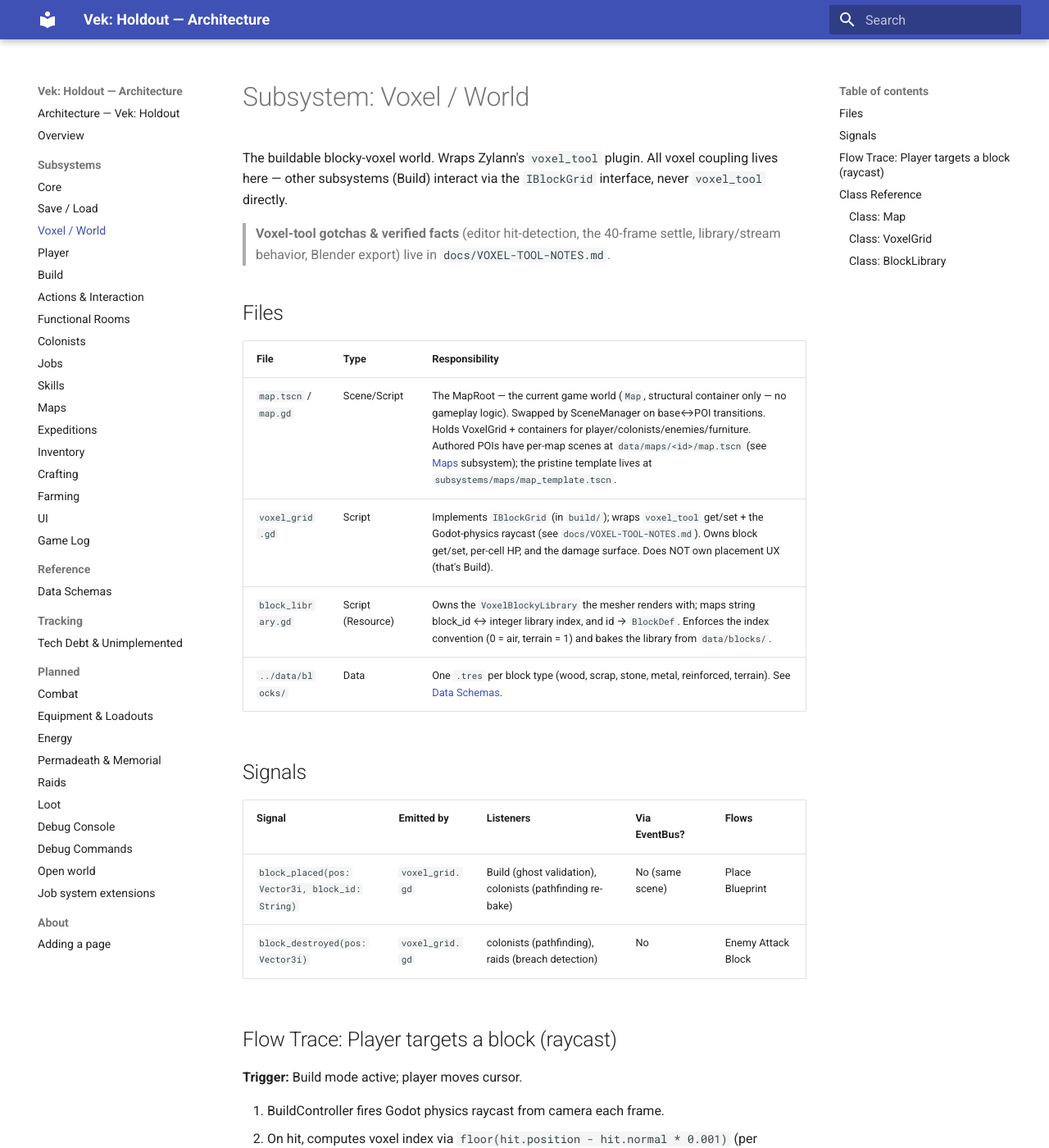
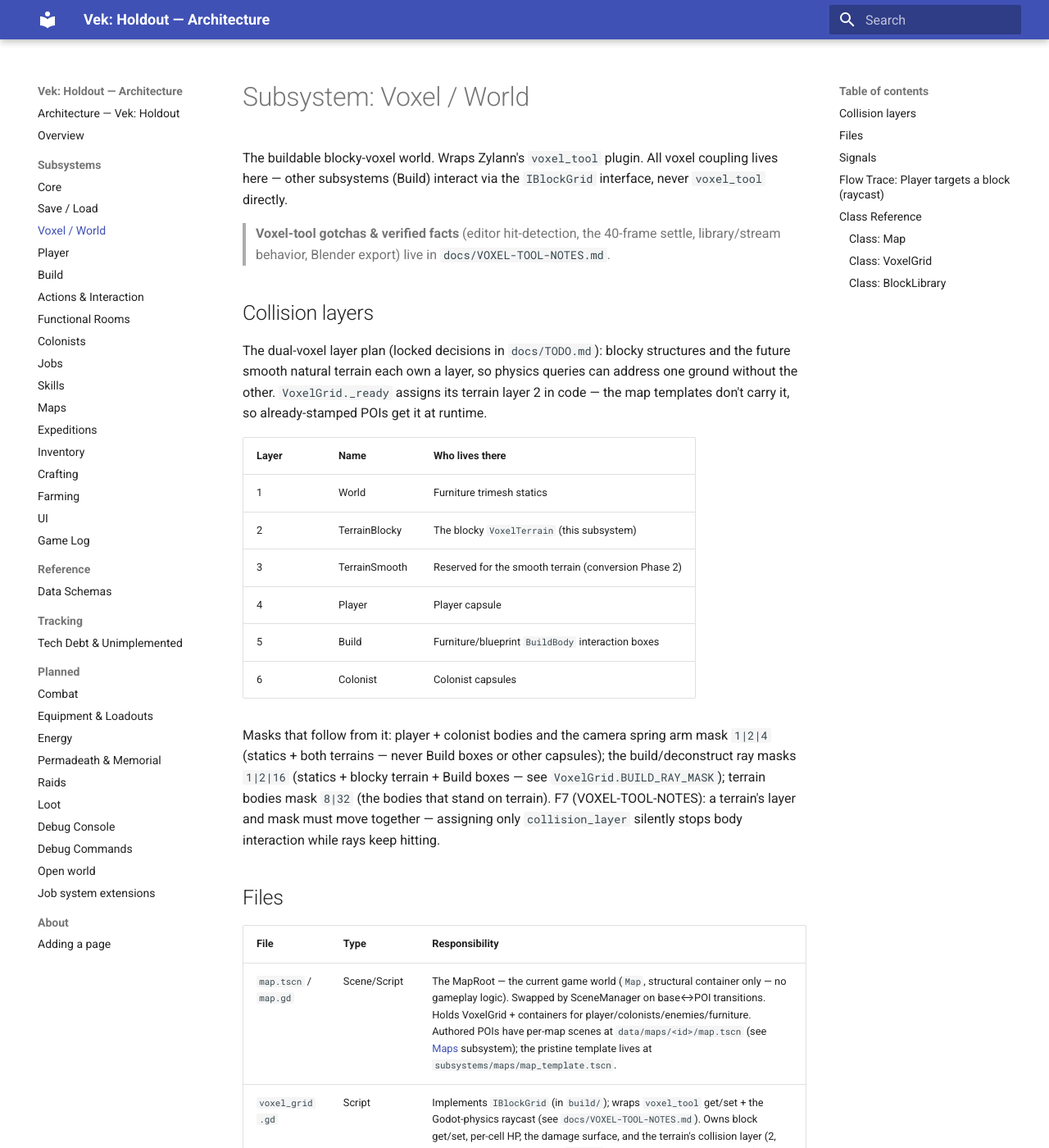
Before and after one commit to gdgonzaga/vek-holdout, an MkDocs documentation site: the page built from docs/architecture/voxel-world.md, in a window 1280 px wide and 1400 px high. Shown: the whole window at 82% size. Built offline with MkDocs 1.6.1 and Material for MkDocs 9.7.7, drawn with Linux system fonts in a browser that asks for light colours; some of the changed text lies outside the part shown.

Commit message:
docs(arch): sync voxel/build/maps with the collision layer plan
voxel-world.md gains a Collision layers section (the D3 table + derived
masks + the F7 layer/mask-together rule) and documents VoxelGrid's
layer assignment, BUILD_RAY_MASK, and height_at. build.md's furniture
spawn/template rows move Build bodies to layer 5 and note the adapter's
height_at passthrough. maps.md's wire_colonists row describes the
injectable ground-probe seam in _compose_walkability.

mkdocs build --strict passes.

```diff
--- a/docs/architecture/voxel-world.md
+++ b/docs/architecture/voxel-world.md
@@ -4,12 +4,27 @@ The buildable blocky-voxel world. Wraps Zylann's `voxel_tool` plugin. All voxel
 
 > **Voxel-tool gotchas & verified facts** (editor hit-detection, the 40-frame settle, library/stream behavior, Blender export) live in `docs/VOXEL-TOOL-NOTES.md`.
 
+## Collision layers
+
+The dual-voxel layer plan (locked decisions in `docs/TODO.md`): blocky structures and the future smooth natural terrain each own a layer, so physics queries can address one ground without the other. `VoxelGrid._ready` assigns its terrain layer 2 in code — the map templates don't carry it, so already-stamped POIs get it at runtime.
+
+| Layer | Name | Who lives there |
+|---|---|---|
+| 1 | World | Furniture trimesh statics |
+| 2 | TerrainBlocky | The blocky `VoxelTerrain` (this subsystem) |
+| 3 | TerrainSmooth | Reserved for the smooth terrain (conversion Phase 2) |
+| 4 | Player | Player capsule |
+| 5 | Build | Furniture/blueprint `BuildBody` interaction boxes |
+| 6 | Colonist | Colonist capsules |
+
+Masks that follow from it: player + colonist bodies and the camera spring arm mask `1|2|4` (statics + both terrains — never Build boxes or other capsules); the build/deconstruct ray masks `1|2|16` (statics + blocky terrain + Build boxes — see `VoxelGrid.BUILD_RAY_MASK`); terrain bodies mask `8|32` (the bodies that stand on terrain). F7 (VOXEL-TOOL-NOTES): a terrain's layer and mask must move together — assigning only `collision_layer` silently stops body interaction while rays keep hitting.
+
 ## Files
 
 | File | Type | Responsibility |
 |---|---|---|
 | `map.tscn` / `map.gd` | Scene/Script | The MapRoot — the current game world (`Map`, structural container only — no gameplay logic). Swapped by SceneManager on base↔POI transitions. Holds VoxelGrid + containers for player/colonists/enemies/furniture. Authored POIs have per-map scenes at `data/maps/<id>/map.tscn` (see [Maps](maps.md) subsystem); the pristine template lives at `subsystems/maps/map_template.tscn`. |
-| `voxel_grid.gd` | Script | Implements `IBlockGrid` (in `build/`); wraps `voxel_tool` get/set + the Godot-physics raycast (see `docs/VOXEL-TOOL-NOTES.md`). Owns block get/set, per-cell HP, and the damage surface. Does NOT own placement UX (that's Build). |
+| `voxel_grid.gd` | Script | Implements `IBlockGrid` (in `build/`); wraps `voxel_tool` get/set + the Godot-physics raycast (see `docs/VOXEL-TOOL-NOTES.md`). Owns block get/set, per-cell HP, the damage surface, and the terrain's collision layer (2, TerrainBlocky — assigned in `_ready`). Does NOT own placement UX (that's Build). |
 | `block_library.gd` | Script (Resource) | Owns the `VoxelBlockyLibrary` the mesher renders with; maps string block_id ↔ integer library index, and id → `BlockDef`. Enforces the index convention (0 = air, terrain = 1) and bakes the library from `data/blocks/`. |
 | `../data/blocks/` | Data | One `.tres` per block type (wood, scrap, stone, metal, reinforced, terrain). See [Data Schemas](data-schemas.md). |
 
@@ -65,7 +80,7 @@ The buildable blocky-voxel world. Wraps Zylann's `voxel_tool` plugin. All voxel
 **Script:** `voxel_grid.gd`
 **Description:** Implements `IBlockGrid` (defined in `build/i_block_grid.gd`). The sole owner of voxel_tool access for build/placement queries. Block identity is a string `block_id` everywhere outside this class; internally the integer voxel-tool library index is stored and `BlockLibrary` does the id↔index translation. Tracks per-position HP (`_hp_by_pos`) so combat/raids can damage blocks below their `BlockDef.hp` before destroying them.
 **Used by:** Build (placement + raycast), Colonists (A* pathfinding), Raids (breach + damage), Combat (`apply_damage`).
-**Lifecycle:** `_ready()` constructs the `BlockLibrary`, wires its `VoxelBlockyLibrary` into the terrain mesher, and fetches the `VoxelTool` reference from the `VoxelTerrain` child.
+**Lifecycle:** `_ready()` assigns the terrain its collision layer + body mask (F7: they move together), constructs the `BlockLibrary`, wires its `VoxelBlockyLibrary` into the terrain mesher, and fetches the `VoxelTool` reference from the `VoxelTerrain` child.
 
 **Properties:**
 
@@ -91,7 +106,8 @@ The buildable blocky-voxel world. Wraps Zylann's `voxel_tool` plugin. All voxel
 | `get_block_at(pos: Vector3i) -> String` | Returns block ID at position; empty string if air. |
 | `set_block_at(pos: Vector3i, block_id: String) -> void` | Places a block; seeds `_hp_by_pos[pos] = def.hp`; emits `block_placed`. |
 | `remove_block_at(pos: Vector3i) -> void` | Removes a block; clears its HP entry; emits `block_destroyed`. |
-| `raycast_to_voxel(origin: Vector3, dir: Vector3, max_dist: float, exclude: Array = []) -> Dictionary` | Godot physics raycast → voxel index + face normal. Returns `{position, normal, hit}`. `exclude` is an `Array[RID]` to skip (player body). NOT `VoxelTool.raycast` (see gotcha). |
+| `raycast_to_voxel(origin: Vector3, dir: Vector3, max_dist: float, exclude: Array = []) -> Dictionary` | Godot physics raycast → voxel index + face normal. Returns `{position, normal, hit}`. Masked to `BUILD_RAY_MASK` (World statics + this terrain + Build bodies). `exclude` is an `Array[RID]` to skip (player body). NOT `VoxelTool.raycast` (see gotcha). |
+| `height_at(x: float, z: float, normal_out: Array = []) -> float` | Height of the highest terrain surface at column (x, z) — downward ray masked to the terrain's layer, so statics/bodies never answer. `NAN` on no ground; `normal_out` receives the surface normal on hit (slope gating). |
 | `get_hp_at(pos: Vector3i) -> int` | Current HP of the block at pos, or 0 if air/terrain. |
 | `has_block_at(pos: Vector3i) -> bool` | Whether a buildable block exists at pos (HP entry present). |
 | `apply_damage(pos: Vector3i, amount: int) -> void` | Applies damage to a buildable block; destroys it (and emits `block_destroyed`) when HP hits 0. Terrain is ignored (no HP entry). |
```
Also changed, not shown: docs/architecture/build.md (+3 -3 lines), docs/architecture/maps.md (+1 -1 lines).
